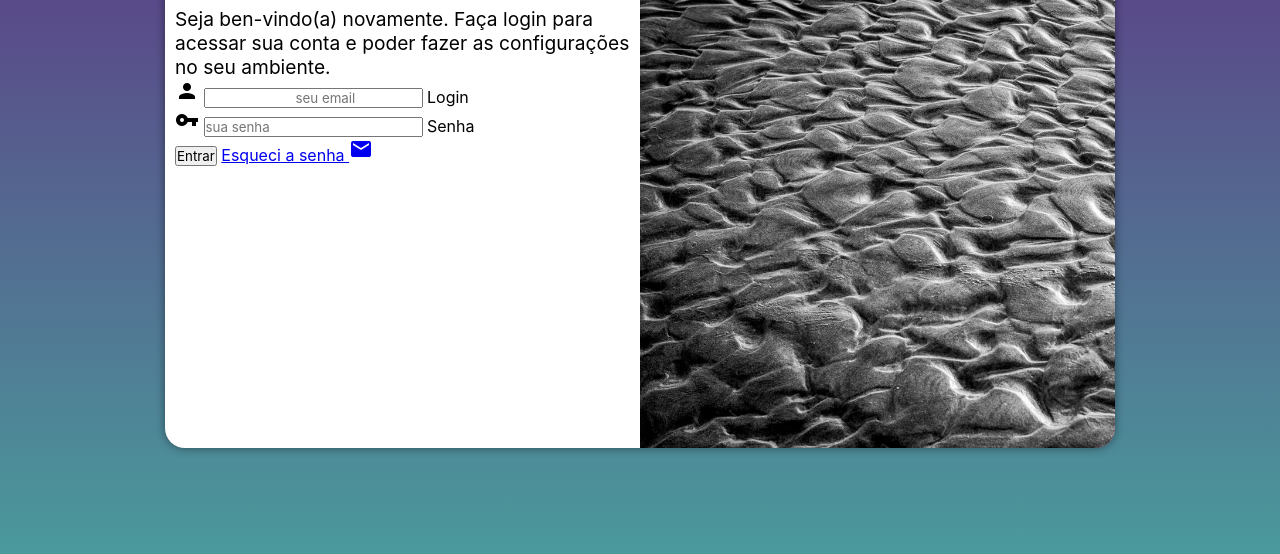
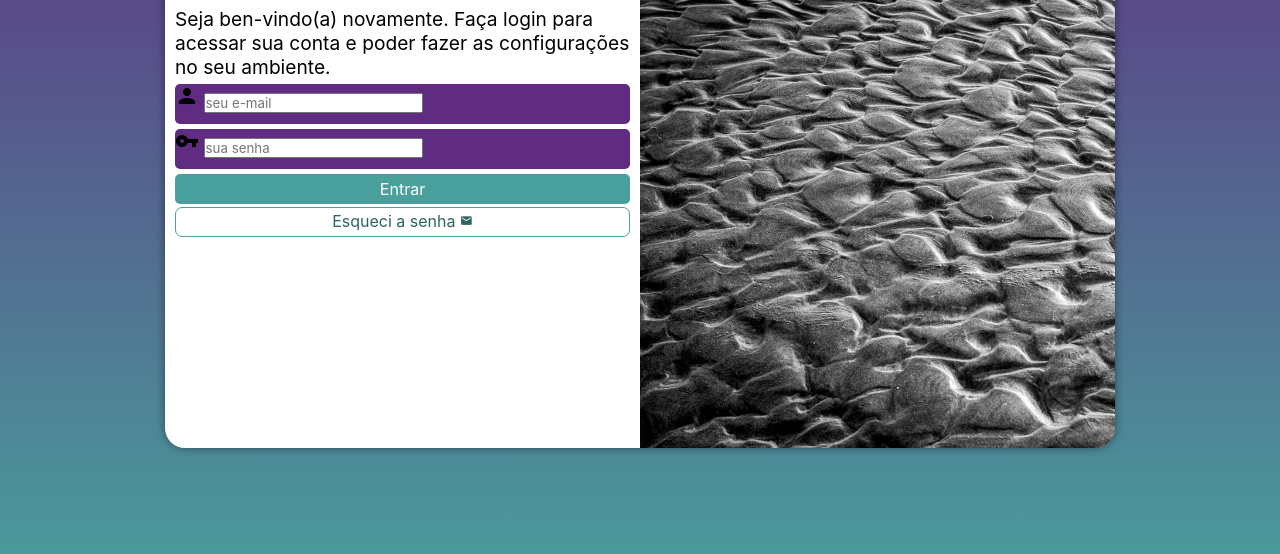
Before and after one commit to brunsilva97/projeto-login, a plain HTML site: page index.html in a window 1280 px wide. Shown: the part 202-756 px from the top of the page. Drawn offline with Linux system fonts and the light colour scheme.

Commit message:
formatação do formulario

```diff
--- a/estilos/style.css
+++ b/estilos/style.css
@@ -62,3 +62,55 @@ div#formulario > h1 {
 div#formulario > p {
     font-size: 0.8em;
 }
+
+form > div.campo {
+    background-color: #5f2c82;
+    width: 100%;
+    display: block;
+    height: 40px;
+    border-radius: 5px;
+    margin: 5px 0px;
+}
+
+div.campo > label {
+    display: none;
+}
+
+form > input[type=submit] {
+    display: block;
+    font-size: 1em;
+    width: 100%;
+    height: 30px;
+    background-color: #49a09d;
+    color: white;
+    border: none;
+    border-radius: 5px;
+    cursor: pointer;
+}
+
+form > input[type=submit]:hover {
+    background-color: #2d6462;
+}
+
+form > a.botao {
+    display: block;
+    text-align: center;
+    font-size: 1em;
+    width: 100%;
+    height: 30px;
+    padding-top: 3px;
+    margin-top: 3px;
+    background-color: white;
+    color: #2d6462;
+    border: 1px solid #49a09d;
+    border-radius: 7px;
+    text-decoration: none;
+}
+
+form > a.botao:hover {
+    background-color: #62d4d0;
+}
+
+form > a.botao > i {
+    font-size: 0.8em;
+}
--- a/index.html
+++ b/index.html
@@ -21,18 +21,18 @@
 
                     <div class="campo">
                         <i class="material-icons">person</i>
-                        <input type="email" name="login" id="ilogin" placeholder="
-                        seu email" autocomplete="email" required maxlength="30">
                         <label for="ilogin">Login</label>
+                        <input type="email" name="login" id="ilogin" placeholder="seu e-mail">
                     </div>
 
                     <div class="campo">
                         <i class="material-icons">vpn_key</i>
-                        <input type="password" name="senha" id="isenha" placeholder="sua senha" autocomplete="current-password" required minlength="8" maxlength="20">
                         <label for="isenha">Senha</label>
+                        <input type="password" name="senha" id="isenha" placeholder="sua senha">
                     </div>
+
                     <input type="submit" value="Entrar">
-                    <a href="esqueci.html">Esqueci a senha <i class="material-icons">mail</i></a>
+                    <a href="esqueci.html" class="botao">Esqueci a senha <i class="material-icons">mail</i></a>
                 </form>
             </div>
         </section>
```
